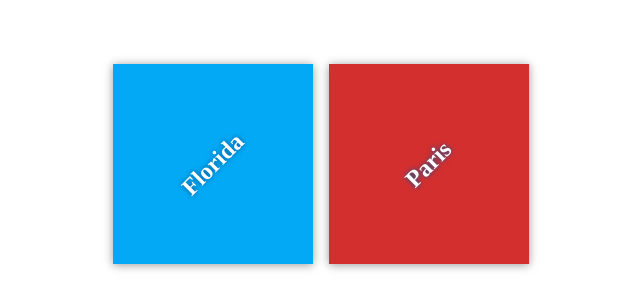
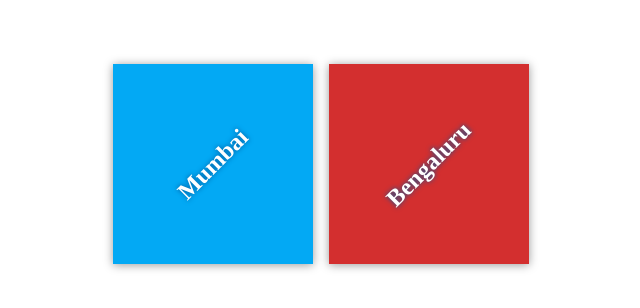
Before and after one commit to HanegaonkarAweZ/my-travel-plans, a plain HTML site: page index.html in a window 1280 px wide. Shown: the part 236-544 px from the top of the page, without its empty margins (319-959 px from the left). Drawn offline with Linux system fonts and the light colour scheme; files that its build step writes are made by us from their sources.

Commit message:
Changed destination international to Local

```diff
--- a/index.html
+++ b/index.html
@@ -11,11 +11,11 @@
     <div class="container">
         <div class="destination-container">
             <div class="destination" id="florida">
-                <h2>Florida</h2>
+                <h2>Mumbai</h2>
             </div>
 
             <div class="destination" id="paris">
-                <h2>Paris</h2>
+                <h2>Bengaluru</h2>
             </div>
         </div>
     </div>
```
